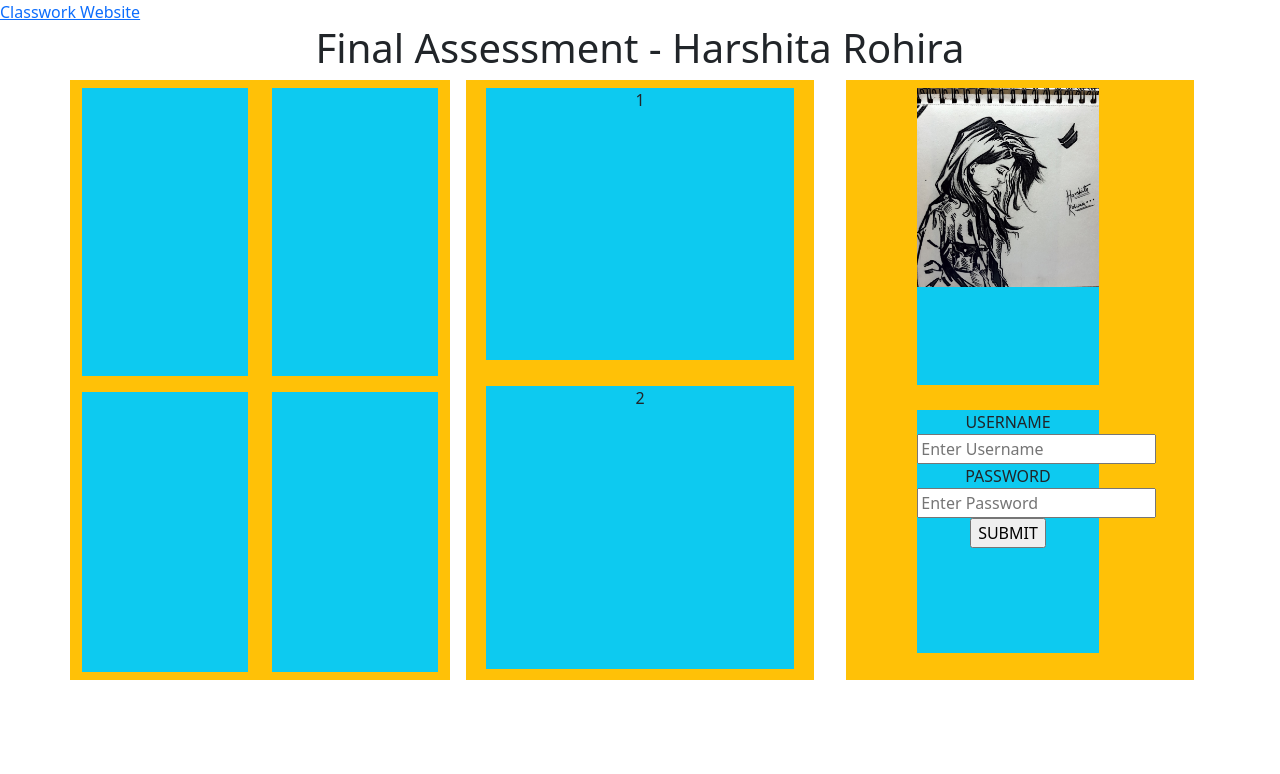
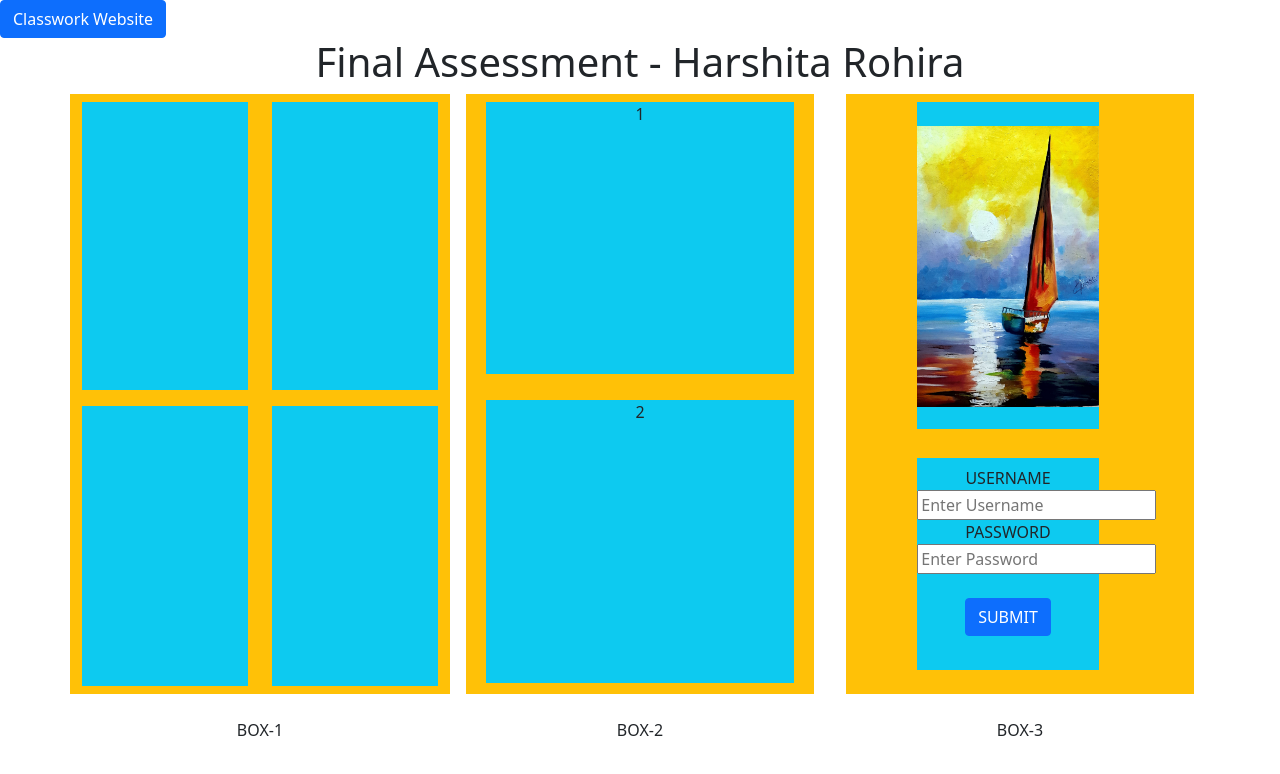
Before and after one commit to harshita-rohira/the_art_lounge, a plain HTML site: page test.html in a window 1280 px wide. Drawn offline with nearby package versions, Linux system fonts and the light colour scheme.

Commit message:
modified test.html

```diff
--- /dev/null
+++ b/test.css
@@ -0,0 +1,12 @@
+.anchor-tag{
+	color: red;
+}
+
+@media only screen and (max-width: 768px)
+{
+.box{
+	margin-bottom: 50px;
+	/*margin-left: 10px;*/
+	/*margin-right: 20px;*/
+}
+}
--- a/test.html
+++ b/test.html
@@ -5,20 +5,23 @@
     <meta charset="UTF-8">
     <meta http-equiv="X-UA-Compatible" content="IE=edge">
     <meta name="viewport" content="width=device-width, initial-scale=1.0">
+    <link rel="stylesheet" type="text/css" href="test.css">
     <link href="https://cdn.jsdelivr.net/npm/bootstrap@5.0.2/dist/css/bootstrap.min.css" rel="stylesheet"
           integrity="sha384-EVSTQN3/azprG1Anm3QDgpJLIm9Nao0Yz1ztcQTwFspd3yD65VohhpuuCOmLASjC" crossorigin="anonymous">
     <title>Harshita Rohira</title>
 </head>
 
 <body>
-    <a href="index.html" class="anchor-tag">Classwork Website</a>
+    <a href="index.html" class="anchor-tag btn btn-primary">Classwork Website</a>
 
     <center>
         <h1>Final Assessment - Harshita Rohira</h1>
     </center>
     <div class="container">
           <div class="row">
-              <div class="col-lg-4 col-sm-12">
+
+                <!-- Box-1-->
+              <div class="col-lg-4 col-sm-12 box">
                 <div class="row bg-warning text-white" style="min-height: 600px;">
                     <div class="col-6">
                         <div class="bg-info mt-2" style="min-height: 100%;"></div>
@@ -34,9 +37,13 @@
                         <div class="bg-info " style="min-height: 100%;"></div>
                     </div>
                 </div>
+                 <br>
+                 <center>BOX-1</center>
+              </div>
 
-              </div>
-              <div class="col-lg-4 col-sm-12 mt-sm-4 mt-lg-0">
+
+            <!-- Box-2 -->
+              <div class="col-lg-4 col-sm-12 mt-sm-4 mt-lg-0 box">
                   <div class="row bg-warning text-dark px-2 mx-lg-1" style="min-height: 600px;">
                       <div class="col-12">
                           <div class="bg-info text-center mt-2" style="min-height: 90%;">
@@ -49,33 +56,41 @@
                           </div>
                       </div>
                   </div>
+                   <br>
+                 <center>BOX-2</center>
               </div>
-              <div class="col-lg-4 col-sm-12 mt-sm-4 mt-lg-0">
+
+
+           <!-- Box-3    -->
+              <div class="col-lg-4 col-sm-12 mt-sm-4 mt-lg-0 box">
                 <div class="row bg-warning text-center text-dark px-2 mx-lg-1" style="min-height: 600px;">
                     <div class="row">
                         <div class="col-2"></div>
                         <div class="col-8">
-                            <div class="bg-info text-center mt-2" style="min-height: 90%;">
-                              <img src="./Media/old style_1.jpg" height="100%" width="100%">
+                            <div class="bg-info text-center mt-2 pt-4 " style="min-height: 90%;">
+                              <img src="./Media/oil_painting_1.jpg"  width="100%">
                             </div>
                         </div>
                     </div>
                     <div class="row">
                         <div class="col-2"></div>
                         <div class="col-8">
-                            <div class="bg-info text-center mb-2" style="min-height: 90%;">
+                            <div class="bg-info text-center mb-2 pt-2" style="min-height: 90%;">
                                <form action="#">
                                     USERNAME
                                    <input type="text" name="username" placeholder="Enter Username">
                                     PASSWORD
                                    <input type="password" name="password" placeholder="Enter Password">
-                                   <input type="submit" value="SUBMIT">
+                                   <br><br>
+                                   <input class="btn btn-primary" type="submit" value="SUBMIT">
 
                                </form>
                             </div>
                         </div>
                     </div>
                 </div>
+                <br>
+                 <center>BOX-3</center>
               </div>
           </div>
       </div>
```
